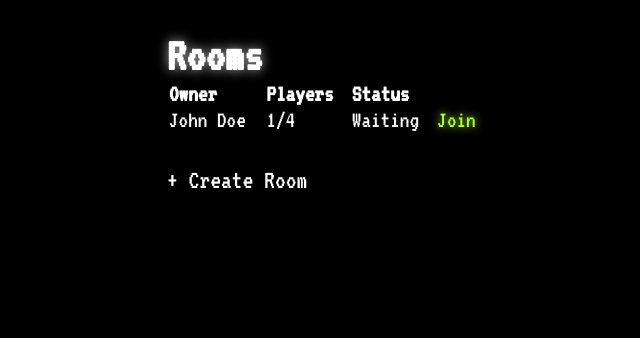
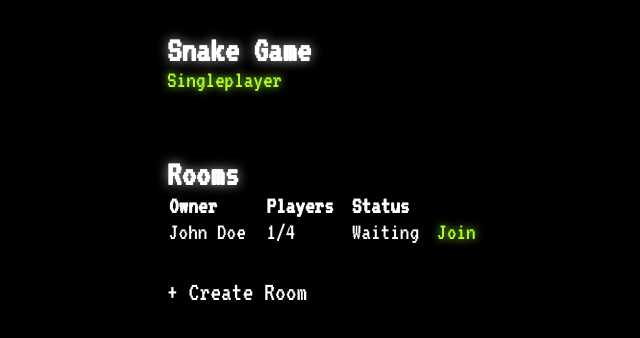
Before and after one commit to LuccasAvila/snake-game, a website: page client/index.html in a window 1280 px wide. Shown: the whole page, without its empty margins (313-953 px from the left). Drawn offline with Linux system fonts and the light colour scheme.

Commit message:
Single player mode complete

```diff
--- a/client/index.html
+++ b/client/index.html
@@ -8,9 +8,14 @@
     <link rel="stylesheet" href="./styles.css">
 </head>
 <body>
-    <main class="rooms">
+    <main>
+        <section class="single">
+            <h1 class="title">Snake Game</h1>
+            <a class="join" href="/single">Singleplayer</a>
+        </section>
+        <section class="rooms">
             <h1>Rooms</h1>
-        <table class="room__table">
+            <table class="rooms__table">
                 <thead>
                     <tr>
                         <th>Owner</th>
@@ -24,11 +29,12 @@
                         <td>John Doe</td>
                         <td>1/4</td>
                         <td>Waiting</td>
-                    <td class="room__join">Join</td>
+                        <td class="join">Join</td>
                     </tr>
                 </tbody>
             </table>
-        <p class="room__create">+ Create Room</p>
+            <p class="rooms__create">+ Create Room</p>
+        </section>
     </main>
 </body>
 </html>
--- a/client/styles.css
+++ b/client/styles.css
@@ -21,17 +21,22 @@ h1 {
 
 /* Room */
 
-.room__table {
+.rooms {
+    margin-top: 64px;
+}
+
+.rooms__table {
     text-align: left;
     width: 320px;
 }
 
-.room__join {
+.join {
     color: greenyellow;
     text-shadow: 0 0px 8px greenyellow;
+    text-decoration: none;
 }
 
-.room__create {
+.rooms__create {
     margin-top: 32px;
     font-size: 1.125em;
 }
--- a/server.js
+++ b/server.js
@@ -13,6 +13,6 @@ app.get('/', (req, res) => {
   res.sendFile(__dirname + '/client/index.html');
 });
 
-app.get('/game', (req, res) => {
+app.get('/single', (req, res) => {
   res.sendFile(__dirname + '/client/game.html');
 });
```
Lines whose indentation alone changed are shown as unchanged.
